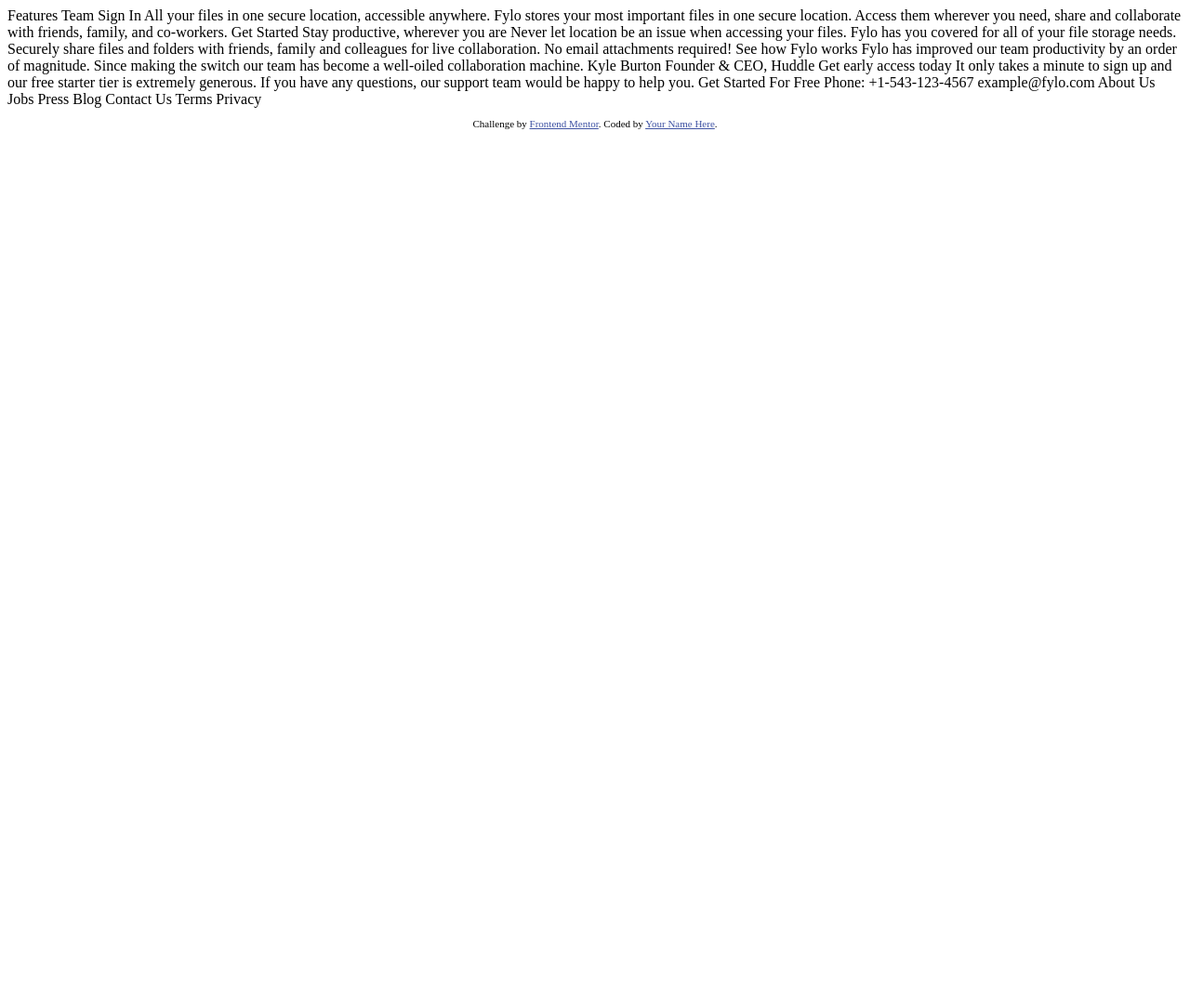
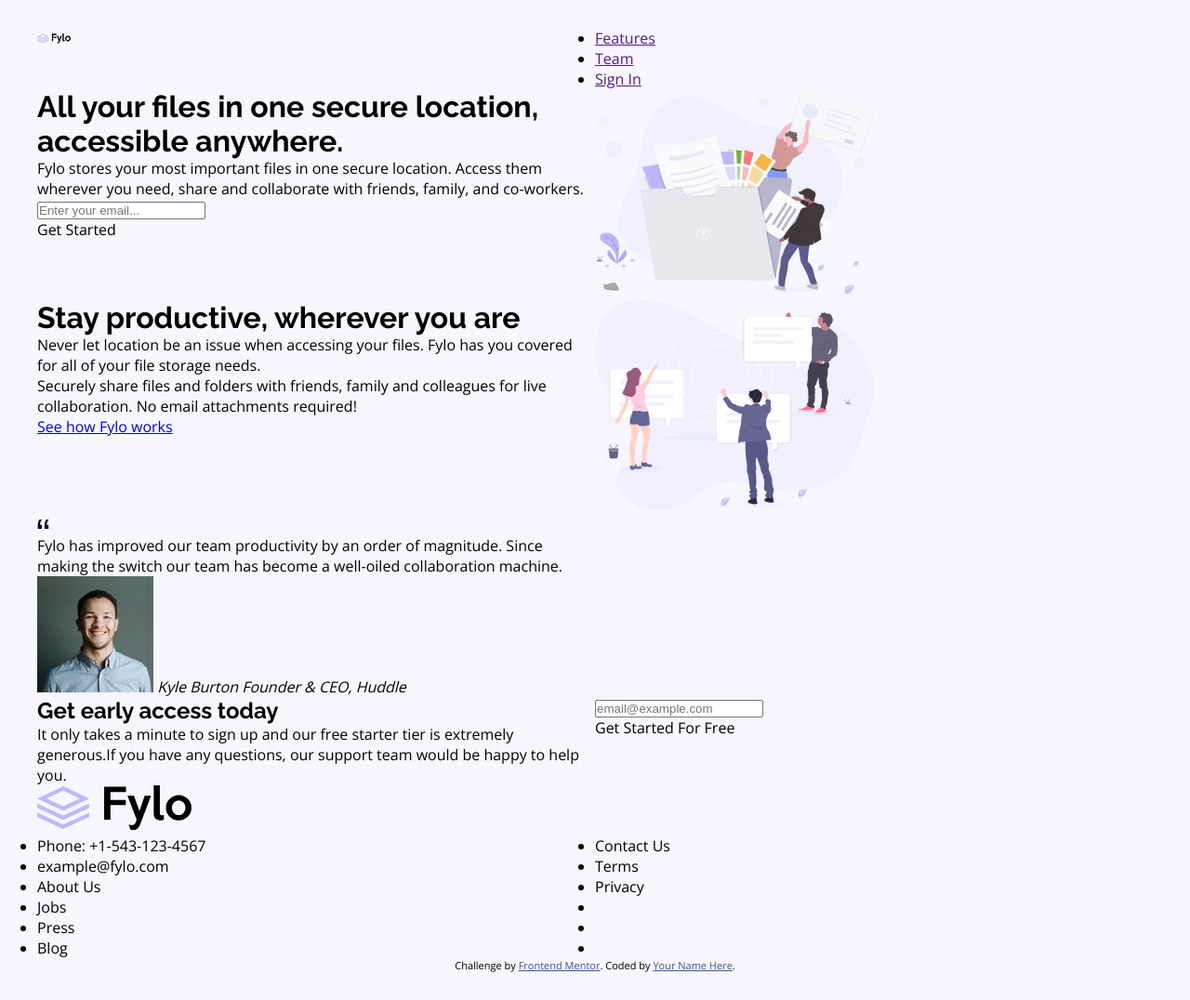
Before and after one commit to PrynsTag/fylo-landing-page-with-two-column-layout, a plain HTML site: page index.html in a window 1280 px wide. Shown: the whole page at 93% size. Before the commit the page ends 800 px from the top, so only its background shows below. Drawn offline with nearby package versions, Linux system fonts and the light colour scheme.

Commit message:
layouting the webpage

```diff
--- a/css/style.css
+++ b/css/style.css
@@ -0,0 +1,111 @@
+/* ----------------------------------------------------------- */
+/* ------------------------- BASIC SETUP ----------------------*/
+/* ----------------------------------------------------------- */
+:root {
+	/* Primary */
+	--Very-Dark-Blue: hsl(243, 87%, 12%);
+	--Desaturated-Blue: hsl(238, 22%, 44%);
+	/* Accent */
+	--Bright-Blue: hsl(224, 93%, 58%);
+	--Moderate-Cyan: hsl(170, 45%, 43%);
+	/* Neutral */
+	--Light-Grayish-Blue: hsl(240, 75%, 98%);
+	--Light-Gray: hsl(0, 0%, 75%);
+}
+
+* {
+	box-sizing: border-box;
+	padding: 0;
+	margin: 0;
+}
+
+h1,
+h2,
+h3,
+h4,
+h5,
+h6 {
+	font-family: 'Raleway', sans-serif;
+}
+
+body {
+	font-family: 'Open Sans', sans-serif;
+	font-weight: 400;
+	background-color: var(--Light-Grayish-Blue);
+	padding: 30px 40px;
+}
+/* ----------------------------------------------------------- */
+/* --------------------------- CSS GRID -----------------------*/
+/* ----------------------------------------------------------- */
+#wrapper {
+	display: grid;
+	grid-template-columns: 1fr 1fr;
+}
+
+header#wrapper {
+	grid-template-areas: 'nav-brand links';
+}
+
+main#wrapper {
+	grid-template-areas:
+		'content image'
+		'content image'
+		'card .'
+}
+
+footer#wrapper {
+	grid-template-areas:
+		'nav-brand .'
+		'link-1 link-2'
+}
+
+.footer-top {
+	grid-row: 4;
+	grid-column: 1;
+}
+
+.main-form {
+	grid-row: 4;
+	grid-column: 2;
+}
+
+.span-1-of-2 {
+	grid-row: 2;
+	grid-column: 1;
+}
+
+.span-2-of-2 {
+	grid-row: 2;
+	grid-column: 2;
+}
+
+/* ----------------------------------------------------------- */
+/* -------------------------- NAVIGATION ----------------------*/
+/* ----------------------------------------------------------- */
+
+.nav-brand img {
+	width: 6%;
+}
+
+/* ----------------------------------------------------------- */
+/* ------------------------- HERO-CONTENT ---------------------*/
+/* ----------------------------------------------------------- */
+
+.hero-img img {
+	width: 50%;
+}
+
+.footer-bottom {
+	display: inline;
+	grid-template-columns: 1fr;
+}
+/* ----------------------------------------------------------- */
+/* ---------------------------- FOOTER ------------------------*/
+/* ----------------------------------------------------------- */
+.attribution {
+	font-size: 11px;
+	text-align: center;
+}
+.attribution a {
+	color: hsl(228, 45%, 44%);
+}
--- a/index.html
+++ b/index.html
@@ -2,72 +2,137 @@
 <html lang="en">
 <head>
   <meta charset="UTF-8">
-  <meta name="viewport" content="width=device-width, initial-scale=1.0"> <!-- displays site properly based on user's device -->
+  <meta name="viewport" content="width=device-width, initial-scale=1.0">
 
+  <!-- Favicon -->
   <link rel="icon" type="image/png" sizes="32x32" href="./images/favicon-32x32.png">
+
+  <!-- Fonts -->
+  <link href="https://fonts.googleapis.com/css2?family=Raleway:wght@400;700&display=swap" rel="stylesheet">
+  <link href="https://fonts.googleapis.com/css2?family=Open+Sans&display=swap" rel="stylesheet">
+
+  <!-- Stylesheet -->
+  <link rel="stylesheet" href="./css/style.css">
 
   <title>Frontend Mentor | Fylo landing page with two column layout</title>
 
-  <!-- Feel free to remove these styles or customise in your own stylesheet 👍 -->
-  <style>
-    .attribution { font-size: 11px; text-align: center; }
-    .attribution a { color: hsl(228, 45%, 44%); }
-  </style>
 </head>
 <body>
 
-  Features
-  Team
-  Sign In
+  <header id="wrapper">
+    <div class="nav-brand">
+      <img src="./images/logo.svg" alt="logo">
+    </div>
 
-  All your files in one secure location, accessible anywhere.
+    <ul>
+      <li><a href="">Features</a></li>
+      <li><a href="">Team</a></li>
+      <li><a href="">Sign In</a></li>
+    </ul>
+  </header>
 
-  Fylo stores your most important files in one secure location.
+  <main id="wrapper">
+    <div class="hero-content">
+      <h1>All your files in one secure location, accessible anywhere.</h1>
+      <p>Fylo stores your most important files in one secure location.
         Access them wherever you need, share and collaborate with friends,
         family, and co-workers.
+      </p>
 
-  Get Started
+      <form action="POST">
+        <label for="email" aria-placeholder="Enter your email...">
+          <input type="email" id="email" placeholder="Enter your email...">
+        </label>
+        <div class="btn">Get Started</div>
+      </form>
+    </div>
+    <div class="hero-img">
+      <img src="./images/illustration-1.svg" alt="illustration-1">
+    </div>
 
-  Stay productive, wherever you are
-
+    <div class="hero-bottom">
+      <h1>Stay productive, wherever you are</h1>
+      <p>
         Never let location be an issue when accessing your files. Fylo has you
         covered for all of your file storage needs.
-
+      </p>
+      <p>
         Securely share files and folders with friends, family and colleagues for
         live collaboration. No email attachments required!
+      </p>
 
-  See how Fylo works
+      <div class="see-how"><a href="#">See how Fylo works</a></div>
+    </div>
 
+    <div class="hero-img">
+      <img src="./images/illustration-2.svg" alt="illustration-2">
+    </div>
+
+    <div class="testimonial-card">
+      <img src="./images/icon-quotes.svg" alt="icon-quotes">
+      <blockquote>
         Fylo has improved our team productivity by an order of magnitude. Since
         making the switch our team has become a well-oiled collaboration machine.
-
+        <cite>
+          <img src="./images/avatar-testimonial.jpg" alt="avatar-testimonial">
           Kyle Burton
           Founder & CEO, Huddle
+        </cite>
+      </blockquote>
+    </div>
 
-  Get early access today
+    <div class="footer-top">
+      <h2>Get early access today</h2>
+      <p>
+        It only takes a minute to sign up and our free starter tier is extremely generous.If you have any questions, our support team would be happy to help you.
+      </p>
+    </div>
 
-  It only takes a minute to sign up and our free starter tier is extremely generous.
-  If you have any questions, our support team would be happy to help you.
+    <form class="main-form" action="POST">
+      <label for="email">
+        <input type="email" id="email" placeholder="email@example.com">
+      </label>
+      <div class="btn">Get Started For Free</div>
+    </form>
+  </main>
 
-  Get Started For Free
+  <footer id="wrapper">
+    <div>
+      <img src="./images/logo.svg" alt="footer-logo">
+    </div>
 
-  Phone: +1-543-123-4567
-  example@fylo.com
+    <div class="span-1-of-2">
+      <ul>
+        <li><i></i>Phone: +1-543-123-4567</li>
+        <li><i></i>example@fylo.com</li>
+      </ul>
 
-  About Us
-  Jobs
-  Press
-  Blog
+      <ul>
+        <li><a href="#"></a>About Us</li>
+        <li><a href="#"></a>Jobs</li>
+        <li><a href="#"></a>Press</li>
+        <li><a href="#"></a>Blog</li>
+      </ul>
+    </div>
 
-  Contact Us
-  Terms
-  Privacy
+    <div class="span-2-of-2">
+      <ul>
+        <li><a href="#"></a>Contact Us</li>
+        <li><a href="#"></a>Terms</li>
+        <li><a href="#"></a>Privacy</li>
+      </ul>
 
-  <footer>
+      <ul>
+        <li><a href="#"><i></i></a></li>
+        <li><a href="#"><i></i></a></li>
+        <li><a href="#"><i></i></a></li>
+      </ul>
+    </div>
+  </footer>
+
   <p class="attribution">
     Challenge by <a href="https://www.frontendmentor.io?ref=challenge" target="_blank">Frontend Mentor</a>.
     Coded by <a href="#">Your Name Here</a>.
   </p>
-  </footer>
 </body>
 </html>
```
Lines whose indentation alone changed are shown as unchanged.
